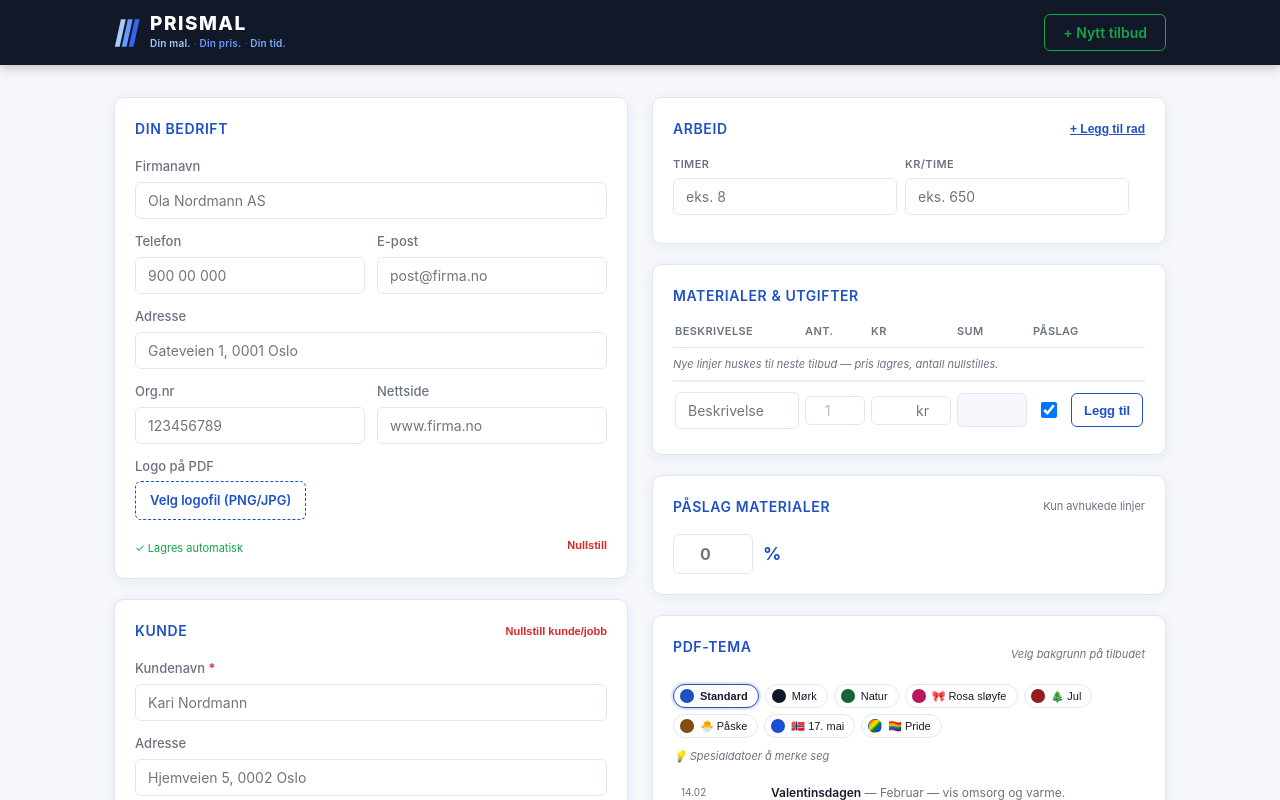
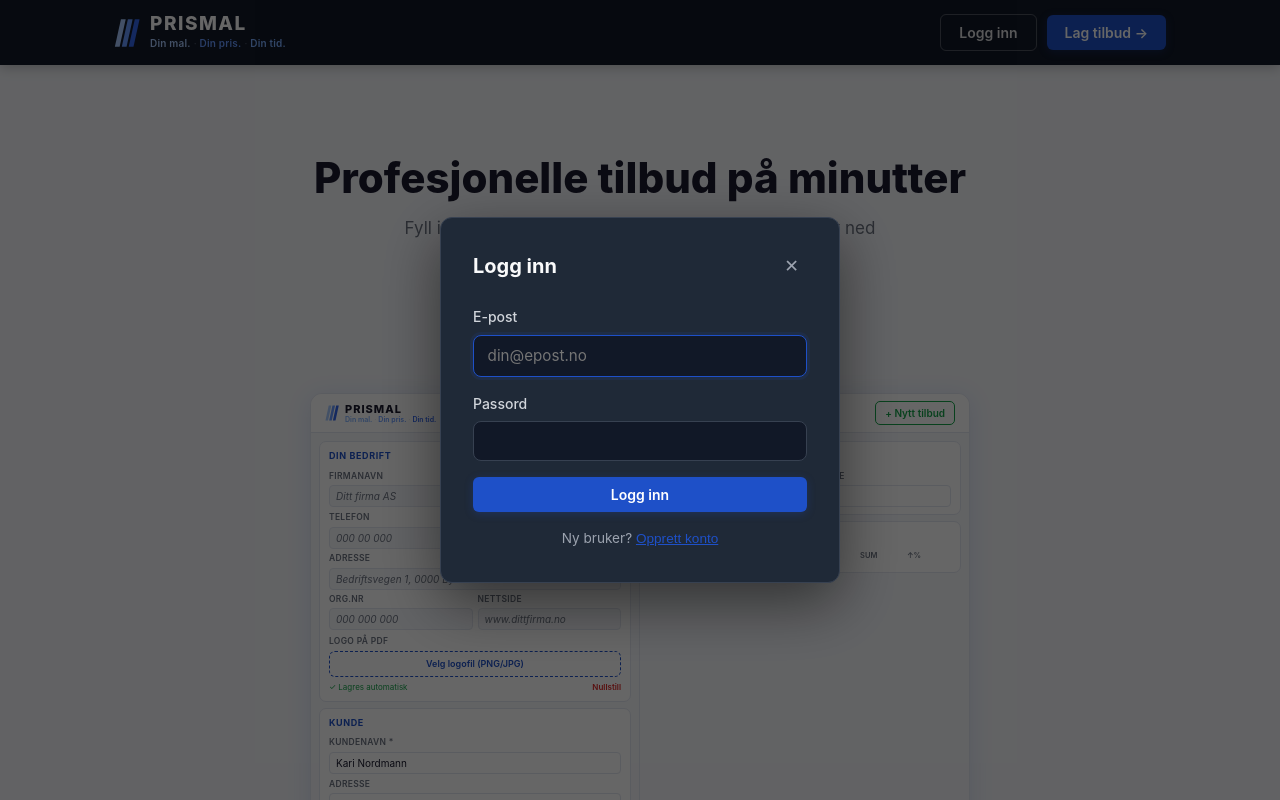
Before and after one commit to anderslura/Prismal, a React (Vite) app: page / in a window 1280 px wide. Both pictures are taken after a click on the button "Lag tilbud →". Shown: the top 800 px of the page. Built offline with nearby package versions, Linux system fonts and the light colour scheme.

Commit message:
Supabase auth: login/register modal, AuthContext, guard på skjema/preview

```diff
--- a/src/App.jsx
+++ b/src/App.jsx
@@ -5,6 +5,8 @@ import { genererTilbudstekst } from './api/claude.js'
 import { lastNedPDF } from './api/pdf.js'
 import Landingsside from './components/Landingsside.jsx'
 import PrismalLogo from './components/PrismalLogo.jsx'
+import LoginModal from './components/LoginModal.jsx'
+import { AuthProvider, useAuth } from './contexts/AuthContext.jsx'
 
 const TOM_SKJEMA = {
   firmanavn: '',
@@ -17,7 +19,7 @@ const TOM_SKJEMA = {
   kundeAdresse: '',
   kundeEpost: '',
   beskrivelse: '',
-  arbeidere: [], // [{id, navn, timer, timepris}] — støtter flere rader
+  arbeidere: [],
   materialer: [],
   logoUrl: '',
   tilbudstekst: '',
@@ -26,7 +28,6 @@ const TOM_SKJEMA = {
   dato: new Date().toLocaleDateString('no-NO'),
 }
 
-// Henter lagret firmainformasjon fra localStorage
 function hentLagretFirma() {
   try {
     const lagret = localStorage.getItem('firma')
@@ -50,7 +51,6 @@ function hentLagretLogo() {
   try { return localStorage.getItem('logoUrl') || '' } catch { return '' }
 }
 
-// Henter lagret prisliste fra localStorage
 function hentLagretPrisliste() {
   try {
     const lagret = localStorage.getItem('prisliste')
@@ -58,7 +58,8 @@ function hentLagretPrisliste() {
   } catch { return [] }
 }
 
-export default function App() {
+function AppInnhold() {
+  const { bruker, laster: authLaster, loggUt, isPro } = useAuth()
   const [skjema, setSkjema] = useState(() => ({
     ...TOM_SKJEMA,
     ...hentLagretFirma(),
@@ -68,12 +69,19 @@ export default function App() {
     tilbudsnummer: genererTilbudsnummer(),
   }))
   const [prisliste, setPrisliste] = useState(hentLagretPrisliste)
-  const [isPro, setIsPro] = useState(true) // TODO: koble til Stripe ved Fase 2
   const [laster, setLaster] = useState(false)
   const [feil, setFeil] = useState('')
   const [steg, setSteg] = useState('landing')
+  const [visLogin, setVisLogin] = useState(false)
 
-  // Lagre firmainformasjon automatisk når den endres
+  // Gå til skjema automatisk etter innlogging via modal
+  useEffect(() => {
+    if (bruker && visLogin) {
+      setVisLogin(false)
+      setSteg('skjema')
+    }
+  }, [bruker])
+
   useEffect(() => {
     const firma = {
       firmanavn: skjema.firmanavn,
@@ -91,25 +99,30 @@ export default function App() {
   }, [skjema.logoUrl])
 
   useEffect(() => {
-    // Lagre materiallinjer som mal (uten antall/sum)
     const mal = skjema.materialer.map(m => ({ navn: m.navn, pris: m.pris, hasPaaslag: m.hasPaaslag }))
     localStorage.setItem('materialMal', JSON.stringify(mal))
   }, [skjema.materialer])
 
   useEffect(() => {
-    // Lagre timepris fra første arbeider som default
     if (skjema.arbeidere.length > 0 && skjema.arbeidere[0].timepris) {
       localStorage.setItem('timepris', skjema.arbeidere[0].timepris)
     }
   }, [skjema.arbeidere])
 
-  // Lagre prisliste automatisk når den endres
   useEffect(() => {
     localStorage.setItem('prisliste', JSON.stringify(prisliste))
   }, [prisliste])
 
   function oppdater(felt, verdi) {
     setSkjema(prev => ({ ...prev, [felt]: verdi }))
+  }
+
+  function startLagTilbud() {
+    if (!bruker) {
+      setVisLogin(true)
+      return
+    }
+    setSteg('skjema')
   }
 
   async function generer() {
@@ -149,6 +162,8 @@ export default function App() {
     lastNedPDF(skjema)
   }
 
+  if (authLaster) return <div className="auth-laster">Laster...</div>
+
   return (
     <div className="app">
       <header className="app-header">
@@ -156,20 +171,35 @@ export default function App() {
           <div className="logo">
             <PrismalLogo />
           </div>
-          <div style={{display:'flex', gap:'10px'}}>
+          <div style={{ display: 'flex', gap: '10px', alignItems: 'center' }}>
             {steg === 'preview' && (
               <button className="btn btn-secondary" onClick={() => setSteg('skjema')}>
                 ← Tilbake til skjema
               </button>
             )}
             {steg !== 'landing' && (
-              <button className="btn btn-secondary" style={{borderColor:'#16a34a', color:'#16a34a'}} onClick={nullstill}>
+              <button className="btn btn-secondary" style={{ borderColor: '#16a34a', color: '#16a34a' }} onClick={nullstill}>
                 + Nytt tilbud
               </button>
             )}
+            {steg === 'landing' && !bruker && (
+              <button className="btn btn-secondary" onClick={() => setVisLogin(true)}>
+                Logg inn
+              </button>
+            )}
             {steg === 'landing' && (
-              <button className="btn btn-primary" onClick={() => setSteg('skjema')}>
+              <button className="btn btn-primary" onClick={startLagTilbud}>
                 Lag tilbud →
+              </button>
+            )}
+            {bruker && (
+              <button
+                className="btn btn-secondary"
+                style={{ fontSize: '0.8rem', opacity: 0.7 }}
+                onClick={loggUt}
+                title={bruker.email}
+              >
+                Logg ut
               </button>
             )}
           </div>
@@ -178,7 +208,7 @@ export default function App() {
 
       <main className="app-main">
         {steg === 'landing' ? (
-          <Landingsside onStart={() => setSteg('skjema')} />
+          <Landingsside onStart={startLagTilbud} />
         ) : steg === 'skjema' ? (
           <TilbudSkjema
             skjema={skjema}
@@ -204,7 +234,17 @@ export default function App() {
       <footer className="app-footer">
         <p>© {new Date().getFullYear()} Hjelpeportalen AS · prismal.no</p>
       </footer>
+
+      {visLogin && <LoginModal onLukk={() => setVisLogin(false)} />}
     </div>
+  )
+}
+
+export default function App() {
+  return (
+    <AuthProvider>
+      <AppInnhold />
+    </AuthProvider>
   )
 }
 
--- /dev/null
+++ b/src/components/LoginModal.jsx
@@ -0,0 +1,95 @@
+import { useState } from 'react'
+import { useAuth } from '../contexts/AuthContext.jsx'
+
+export default function LoginModal({ onLukk }) {
+  const { loggInn, registrer } = useAuth()
+  const [modus, setModus] = useState('logginn') // 'logginn' | 'registrer'
+  const [epost, setEpost] = useState('')
+  const [passord, setPassord] = useState('')
+  const [feil, setFeil] = useState('')
+  const [laster, setLaster] = useState(false)
+  const [bekreftelse, setBekreftelse] = useState(false)
+
+  async function handleSubmit(e) {
+    e.preventDefault()
+    setFeil('')
+    setLaster(true)
+    try {
+      if (modus === 'logginn') {
+        await loggInn(epost, passord)
+        onLukk?.()
+      } else {
+        await registrer(epost, passord)
+        setBekreftelse(true)
+      }
+    } catch (err) {
+      const meldinger = {
+        'Invalid login credentials': 'Feil e-post eller passord.',
+        'Email not confirmed': 'Bekreft e-posten din før du logger inn.',
+        'User already registered': 'Denne e-posten er allerede registrert.',
+        'Password should be at least 6 characters': 'Passordet må være minst 6 tegn.',
+      }
+      setFeil(meldinger[err.message] || err.message)
+    } finally {
+      setLaster(false)
+    }
+  }
+
+  return (
+    <div className="modal-bakgrunn" onClick={onLukk}>
+      <div className="modal-boks" onClick={e => e.stopPropagation()}>
+        <div className="modal-header">
+          <h2>{modus === 'logginn' ? 'Logg inn' : 'Opprett konto'}</h2>
+          <button className="modal-lukk" onClick={onLukk}>✕</button>
+        </div>
+
+        {bekreftelse ? (
+          <div className="modal-bekreftelse">
+            <p>✅ Sjekk e-posten din og klikk bekreftelseslenken for å aktivere kontoen.</p>
+            <button className="btn btn-primary" onClick={() => { setModus('logginn'); setBekreftelse(false) }}>
+              Gå til innlogging
+            </button>
+          </div>
+        ) : (
+          <form onSubmit={handleSubmit} className="modal-form">
+            <label>
+              E-post
+              <input
+                type="email"
+                value={epost}
+                onChange={e => setEpost(e.target.value)}
+                placeholder="din@epost.no"
+                required
+                autoFocus
+              />
+            </label>
+            <label>
+              Passord
+              <input
+                type="password"
+                value={passord}
+                onChange={e => setPassord(e.target.value)}
+                placeholder={modus === 'registrer' ? 'Minst 6 tegn' : ''}
+                required
+              />
+            </label>
+
+            {feil && <p className="modal-feil">{feil}</p>}
+
+            <button className="btn btn-primary" type="submit" disabled={laster}>
+              {laster ? 'Venter...' : modus === 'logginn' ? 'Logg inn' : 'Opprett konto'}
+            </button>
+
+            <p className="modal-bytt">
+              {modus === 'logginn' ? (
+                <>Ny bruker? <button type="button" onClick={() => { setModus('registrer'); setFeil('') }}>Opprett konto</button></>
+              ) : (
+                <>Har konto? <button type="button" onClick={() => { setModus('logginn'); setFeil('') }}>Logg inn</button></>
+              )}
+            </p>
+          </form>
+        )}
+      </div>
+    </div>
+  )
+}
--- /dev/null
+++ b/src/contexts/AuthContext.jsx
@@ -0,0 +1,54 @@
+import { createContext, useContext, useEffect, useState } from 'react'
+import { supabase } from '../lib/supabase.js'
+
+const AuthContext = createContext(null)
+
+export function AuthProvider({ children }) {
+  const [bruker, setBruker] = useState(null)
+  const [laster, setLaster] = useState(true)
+
+  useEffect(() => {
+    // Hent aktiv sesjon ved oppstart
+    supabase.auth.getSession().then(({ data: { session } }) => {
+      setBruker(session?.user ?? null)
+      setLaster(false)
+    })
+
+    // Lytt på auth-endringer (login, logout, token refresh)
+    const { data: { subscription } } = supabase.auth.onAuthStateChange((_event, session) => {
+      setBruker(session?.user ?? null)
+    })
+
+    return () => subscription.unsubscribe()
+  }, [])
+
+  async function loggInn(epost, passord) {
+    const { error } = await supabase.auth.signInWithPassword({ email: epost, password: passord })
+    if (error) throw error
+  }
+
+  async function registrer(epost, passord) {
+    const { error } = await supabase.auth.signUp({ email: epost, password: passord })
+    if (error) throw error
+  }
+
+  async function loggUt() {
+    await supabase.auth.signOut()
+  }
+
+  // isPro: hardkodet true inntil Stripe er koblet til
+  // TODO: les fra bruker-metadata eller subscriptions-tabell etter Stripe-integrasjon
+  const isPro = true
+
+  return (
+    <AuthContext.Provider value={{ bruker, laster, loggInn, registrer, loggUt, isPro }}>
+      {children}
+    </AuthContext.Provider>
+  )
+}
+
+export function useAuth() {
+  const ctx = useContext(AuthContext)
+  if (!ctx) throw new Error('useAuth må brukes innenfor AuthProvider')
+  return ctx
+}
--- /dev/null
+++ b/src/lib/supabase.js
@@ -0,0 +1,6 @@
+import { createClient } from '@supabase/supabase-js'
+
+const supabaseUrl = 'https://hqgjcqvnmwixmscxlakk.supabase.co'
+const supabaseKey = 'sb_publishable_AA5ijeJXvpCgAAXbga_OOA_Frhn8LvV'
+
+export const supabase = createClient(supabaseUrl, supabaseKey)
--- a/src/styles/index.css
+++ b/src/styles/index.css
@@ -1459,3 +1459,122 @@ textarea { resize: vertical; }
   color: #92400e;
   margin-bottom: 8px;
 }
+
+/* ── Auth / Login Modal ─────────────────────────────── */
+.auth-laster {
+  display: flex;
+  align-items: center;
+  justify-content: center;
+  height: 100vh;
+  color: #9ca3af;
+  font-size: 1rem;
+}
+
+.modal-bakgrunn {
+  position: fixed;
+  inset: 0;
+  background: rgba(0, 0, 0, 0.6);
+  display: flex;
+  align-items: center;
+  justify-content: center;
+  z-index: 1000;
+  padding: 1rem;
+}
+
+.modal-boks {
+  background: #1f2937;
+  border: 1px solid #374151;
+  border-radius: 12px;
+  width: 100%;
+  max-width: 400px;
+  padding: 2rem;
+  box-shadow: 0 20px 60px rgba(0, 0, 0, 0.5);
+}
+
+.modal-header {
+  display: flex;
+  justify-content: space-between;
+  align-items: center;
+  margin-bottom: 1.5rem;
+}
+
+.modal-header h2 {
+  margin: 0;
+  font-size: 1.25rem;
+  color: #f9fafb;
+}
+
+.modal-lukk {
+  background: none;
+  border: none;
+  color: #9ca3af;
+  font-size: 1.1rem;
+  cursor: pointer;
+  padding: 0.25rem 0.5rem;
+  border-radius: 4px;
+  transition: color 0.15s;
+}
+
+.modal-lukk:hover {
+  color: #f9fafb;
+}
+
+.modal-form {
+  display: flex;
+  flex-direction: column;
+  gap: 1rem;
+}
+
+.modal-form label {
+  display: flex;
+  flex-direction: column;
+  gap: 0.4rem;
+  font-size: 0.875rem;
+  color: #d1d5db;
+}
+
+.modal-form input {
+  padding: 0.65rem 0.85rem;
+  border-radius: 8px;
+  border: 1px solid #374151;
+  background: #111827;
+  color: #f9fafb;
+  font-size: 0.95rem;
+  outline: none;
+  transition: border-color 0.15s;
+}
+
+.modal-form input:focus {
+  border-color: var(--blaa, #3366ee);
+}
+
+.modal-feil {
+  color: #f87171;
+  font-size: 0.85rem;
+  margin: 0;
+}
+
+.modal-bytt {
+  text-align: center;
+  font-size: 0.85rem;
+  color: #9ca3af;
+  margin: 0;
+}
+
+.modal-bytt button {
+  background: none;
+  border: none;
+  color: var(--blaa, #6699ff);
+  cursor: pointer;
+  font-size: 0.85rem;
+  padding: 0;
+  text-decoration: underline;
+}
+
+.modal-bekreftelse {
+  display: flex;
+  flex-direction: column;
+  gap: 1rem;
+  text-align: center;
+  color: #d1d5db;
+}
```
Also changed, not shown: package.json (+4 -3 lines), 1 other file (tests, documents, lock files or other folders).
